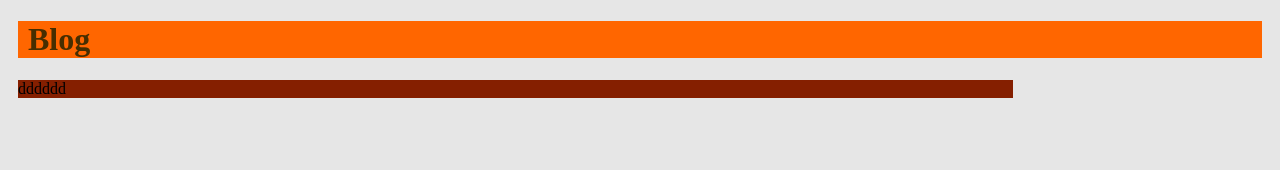
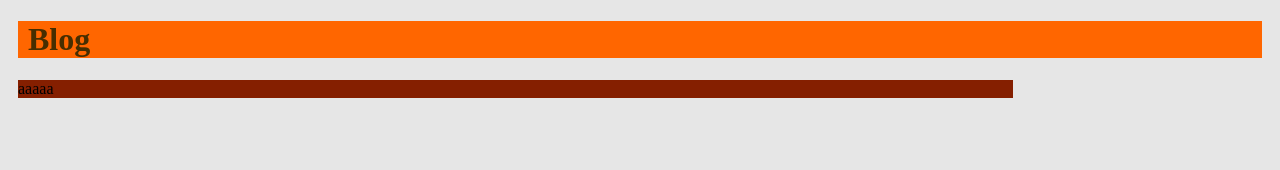
Before and after one commit to Gauravkr2506/blog, a React (Create React App) app: page / in a window 1280 px wide. Shown: the top 170 px of the page. Built offline with nearby package versions, Linux system fonts and the light colour scheme.

Commit message:
change add

```diff
--- a/src/Components/Common/add.js
+++ b/src/Components/Common/add.js
@@ -7,23 +7,14 @@ export default class Add extends Component {
 
   render() {
     return (
-      <div className="ad">
-        {/* <ins
-          className="adsbygoogle"
-          style={{ display: "block" }}
-          data-ad-client="ca-pub-xxxxxxxxxx"
-          data-ad-slot="xxxxxxxxxx"
-          data-ad-format="auto"
-        /> */}
-
       <ins
         className="adsbygoogle"
         style={{ display: "block" }}
         data-ad-client="ca-pub-9969212413329273"
-          data-ad-slot="6306117942"
+        data-ad-slot="2429585278"
         data-ad-format="auto"
+        data-full-width-responsive="true"
       ></ins>
-      </div>
     );
   }
 }
--- a/src/Containers/App.js
+++ b/src/Containers/App.js
@@ -14,14 +14,14 @@ function App() {
           <div
             style={{ width: "80%", float: "left", backgroundColor: "#851f00" }}
           >
-            dddddd
+            aaaaa
           </div>
           <div
             style={{
               width: "20%",
               height: "100%",
               float: "left",
-              backgroundColor: "#ff8c00",
+              backgroundColor: "#b2b299",
             }}
           >
             <Add />
```
Lines whose indentation alone changed are shown as unchanged.
